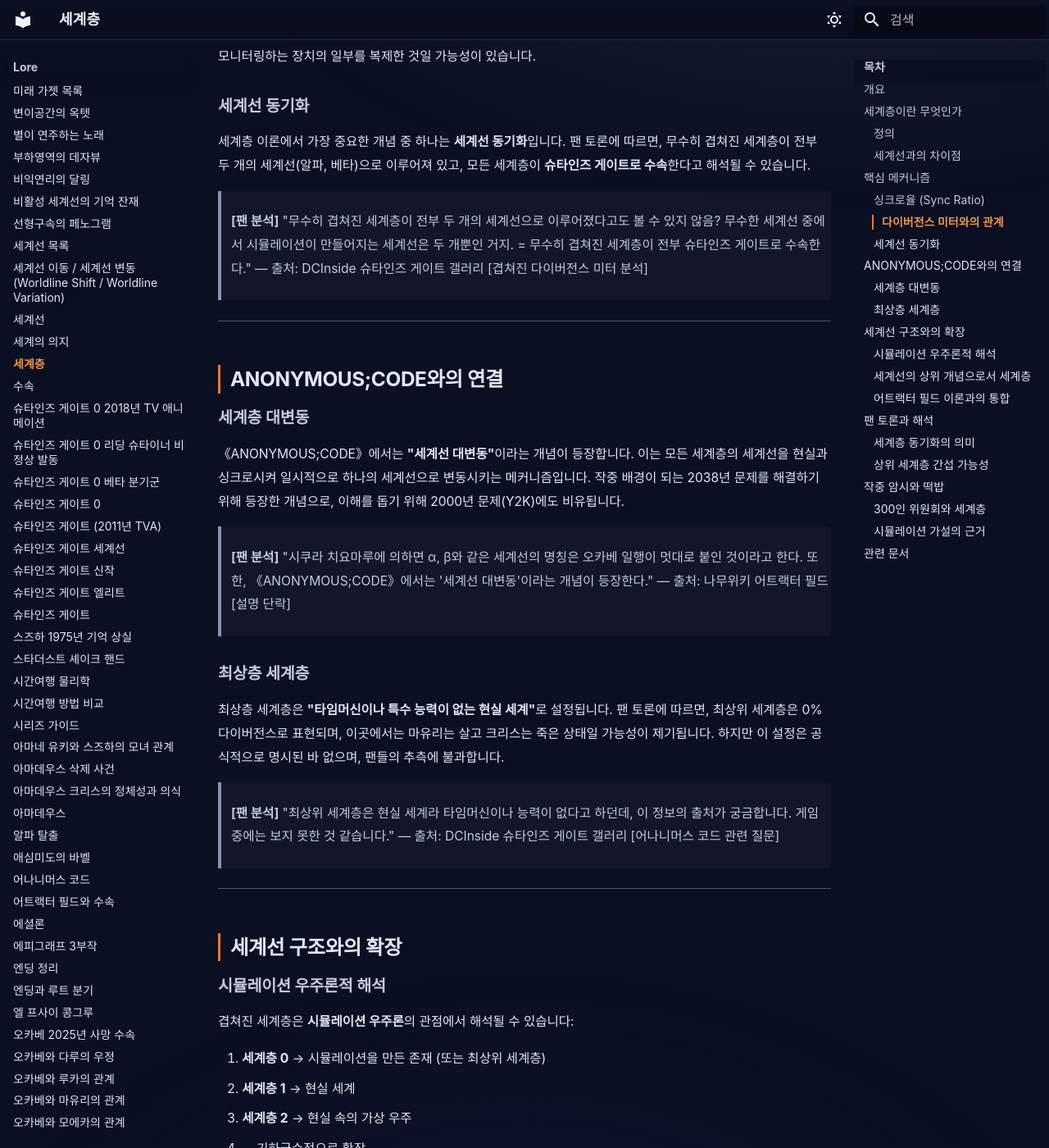
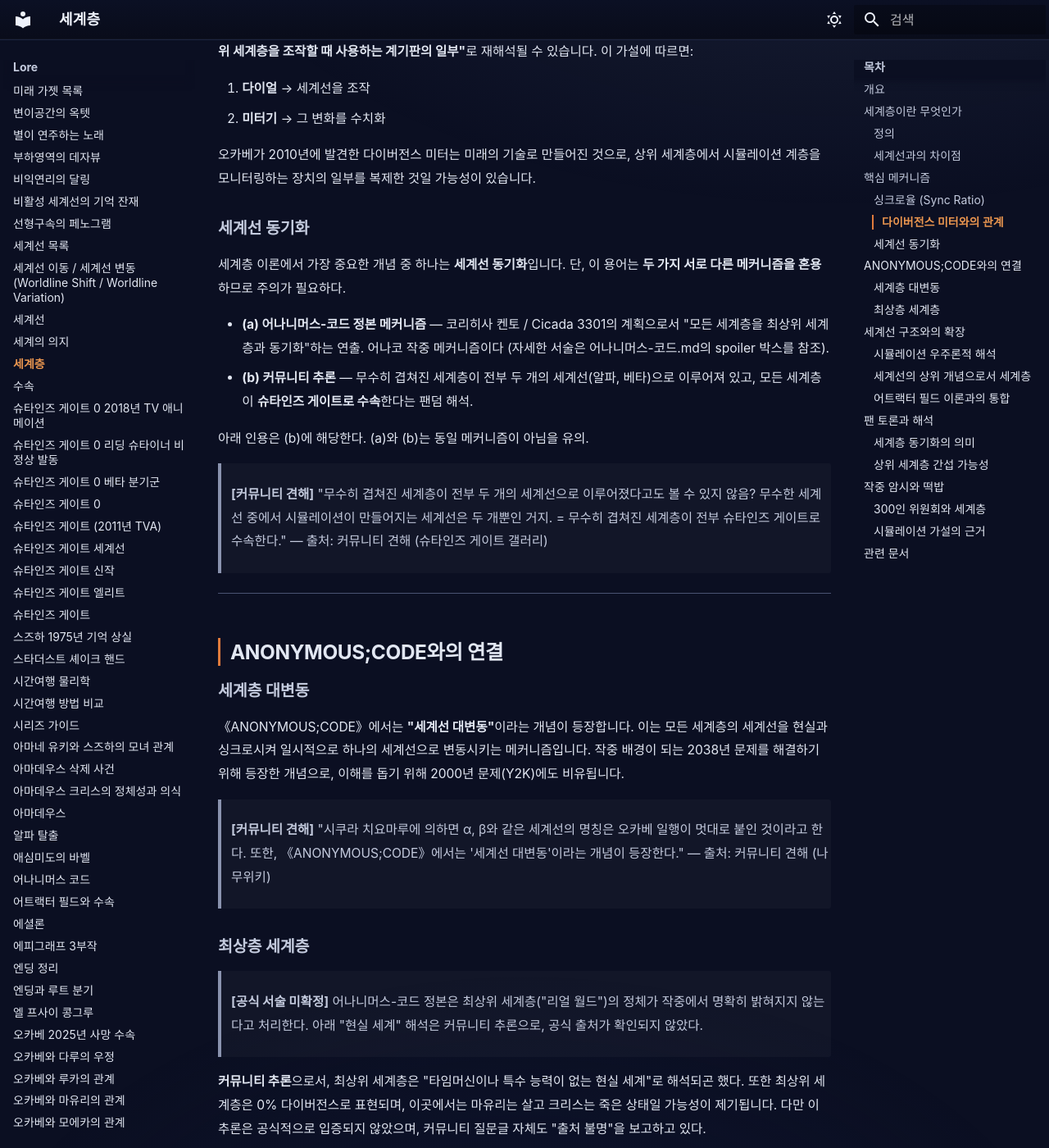
Before and after one commit to sgwiki/sgwiki.github.io, an MkDocs documentation site: the page built from wiki/lore/세계층.md, in a window 1280 px wide and 1400 px high, scrolled down 2151 px. Shown: the whole window at 82% size. Built offline with MkDocs 1.6.1 and Material for MkDocs 9.7.7, drawn with Linux system fonts in a browser that asks for light colours; some web fonts are replaced; some of the changed text lies outside the part shown.

Commit message:
feat(wiki): 세계층 — P10 90ff3276 패치 적용

```diff
--- a/wiki/lore/세계층.md
+++ b/wiki/lore/세계층.md
@@ -14,6 +14,9 @@ description: "세계층은 슈타인즈 게이트 시리즈의 세계관에서
 
 세계층은 슈타인즈 게이트 시리즈의 세계관에서 **세계선보다 상위 개념**으로 등장하는 구조입니다. 2010년 발매된 본편에서는 명시되지 않았던 개념이지만, 후속작인 《ANONYMOUS;CODE》(2022년)에서 공식화되었습니다. 세계층 이론에 따르면, 우리가 보는 세계는 **다층 구조의 시뮬레이션**이며, 다이버전스 수치는 이 상위 세계층과의 일치율(싱크로율)을 나타낸다고 해석됩니다.
 
+> **[공식 인터뷰]** 세계층 개념과 다이버전스 미터 송신원(싱크로율 차이값의 6자리 과거 송신)에 대한 메타 해설은 시쿠라 치요마루의 패미통 인터뷰(2022-07-26)에서 처음 공식적으로 제시되었다. SG 본편 게임 원문에는 세계층이라는 용어가 등장하지 않는다.
+> — 출처: 공식 인터뷰 (시쿠라 치요마루, 패미통 2022-07-26)
+
 이 개념은 《CHAOS;HEAD》나 《ROBOTICS;NOTES》 등 과학 어드벤처 시리즈 전체를 아우르는 메타 구조로 확장되며, 나무위키 등 팬 커뮤니티에서는 **"세계관이 연결되지 않는 작품들이 세계층이 달라서 직접적으로 연결되지 않는 것"**으로 설명하기도 합니다.
 
 ---
@@ -24,8 +27,8 @@ description: "세계층은 슈타인즈 게이트 시리즈의 세계관에서
 
 세계층은 **"세계선보다 더 상위 차원에 있는 우주의 층위"**로 정의될 수 있습니다. 다이버전스 미터가 표시하는 수치는 단순히 세계선 간의 변동률이 아니라, **자신들이 살고 있는 세계층과 최상위 세계층 간의 일치율(싱크로율)**을 나타냅니다.
 
-> **[팬 분석]** "다이버전스 미터에 표시된 숫자가 세계선 변동률과 시뮬레이션 계층의 차이를 나타낸다면, 각 세계선은 평행하지 않고 층구조를 이룬다는 가설이 성립될 수 있다."
-> — 출처: DCInside 슈타인즈 게이트 갤러리 [커뮤니티 토론]
+> **[커뮤니티 견해]** "다이버전스 미터에 표시된 숫자가 세계선 변동률과 시뮬레이션 계층의 차이를 나타낸다면, 각 세계선은 평행하지 않고 층구조를 이룬다는 가설이 성립될 수 있다."
+> — 출처: 커뮤니티 견해 (슈타인즈 게이트 갤러리)
 
 ### 세계선과의 차이점
 
@@ -44,8 +47,8 @@ description: "세계층은 슈타인즈 게이트 시리즈의 세계관에서
 
 《ANONYMOUS;CODE》에서 도입된 **싱크로율**은 하위 세계층이 상위 세계층과 얼마나 일치하는지를 나타내는 백분율 값입니다. 싱크로율의 차이값을 소수점 아래 6개까지 미래에서 과거로 보낼 수 있다는 사실을 알아낸 미래의 오카베 린타로가 다이버전스 미터를 개발했다는 설정이 제기되었습니다.
 
-> **[팬 분석]** "어나니머스 코드 실황에서 치요마루가 밝힌 다이버전스 미터 설정이 실제 지구와 시뮬레이터 지구의 차이를 구분하는 것이라고 하던데, 그렇다면 오카베가 세계선을 넘나드는 것이 다 시뮬레이터 지구를 돌아다닌 것이었나요?"
-> — 출처: DCInside 슈타인즈 게이트 갤러리 [질문 글]
+> **[커뮤니티 견해]** "어나니머스 코드 실황에서 치요마루가 밝힌 다이버전스 미터 설정이 실제 지구와 시뮬레이터 지구의 차이를 구분하는 것이라고 하던데, 그렇다면 오카베가 세계선을 넘나드는 것이 다 시뮬레이터 지구를 돌아다닌 것이었나요?"
+> — 출처: 커뮤니티 견해 (슈타인즈 게이트 갤러리)
 
 ### 다이버전스 미터와의 관계
 
@@ -58,10 +61,15 @@ description: "세계층은 슈타인즈 게이트 시리즈의 세계관에서
 
 ### 세계선 동기화
 
-세계층 이론에서 가장 중요한 개념 중 하나는 **세계선 동기화**입니다. 팬 토론에 따르면, 무수히 겹쳐진 세계층이 전부 두 개의 세계선(알파, 베타)으로 이루어져 있고, 모든 세계층이 **슈타인즈 게이트로 수속**한다고 해석될 수 있습니다.
+세계층 이론에서 가장 중요한 개념 중 하나는 **세계선 동기화**입니다. 단, 이 용어는 **두 가지 서로 다른 메커니즘을 혼용**하므로 주의가 필요하다.
 
-> **[팬 분석]** "무수히 겹쳐진 세계층이 전부 두 개의 세계선으로 이루어졌다고도 볼 수 있지 않음? 무수한 세계선 중에서 시뮬레이션이 만들어지는 세계선은 두 개뿐인 거지. = 무수히 겹쳐진 세계층이 전부 슈타인즈 게이트로 수속한다."
-> — 출처: DCInside 슈타인즈 게이트 갤러리 [겹쳐진 다이버전스 미터 분석]
+- **(a) 어나니머스-코드 정본 메커니즘** — 코리히사 켄토 / Cicada 3301의 계획으로서 "모든 세계층을 최상위 세계층과 동기화"하는 연출. 어나코 작중 메커니즘이다 (자세한 서술은 어나니머스-코드.md의 spoiler 박스를 참조).
+- **(b) 커뮤니티 추론** — 무수히 겹쳐진 세계층이 전부 두 개의 세계선(알파, 베타)으로 이루어져 있고, 모든 세계층이 **슈타인즈 게이트로 수속**한다는 팬덤 해석.
+
+아래 인용은 (b)에 해당한다. (a)와 (b)는 동일 메커니즘이 아님을 유의.
+
+> **[커뮤니티 견해]** "무수히 겹쳐진 세계층이 전부 두 개의 세계선으로 이루어졌다고도 볼 수 있지 않음? 무수한 세계선 중에서 시뮬레이션이 만들어지는 세계선은 두 개뿐인 거지. = 무수히 겹쳐진 세계층이 전부 슈타인즈 게이트로 수속한다."
+> — 출처: 커뮤니티 견해 (슈타인즈 게이트 갤러리)
 
 ---
 
@@ -71,15 +79,17 @@ description: "세계층은 슈타인즈 게이트 시리즈의 세계관에서
 
 《ANONYMOUS;CODE》에서는 **"세계선 대변동"**이라는 개념이 등장합니다. 이는 모든 세계층의 세계선을 현실과 싱크로시켜 일시적으로 하나의 세계선으로 변동시키는 메커니즘입니다. 작중 배경이 되는 2038년 문제를 해결하기 위해 등장한 개념으로, 이해를 돕기 위해 2000년 문제(Y2K)에도 비유됩니다.
 
-> **[팬 분석]** "시쿠라 치요마루에 의하면 α, β와 같은 세계선의 명칭은 오카베 일행이 멋대로 붙인 것이라고 한다. 또한, 《ANONYMOUS;CODE》에서는 '세계선 대변동'이라는 개념이 등장한다."
-> — 출처: 나무위키 어트랙터 필드 [설명 단락]
+> **[커뮤니티 견해]** "시쿠라 치요마루에 의하면 α, β와 같은 세계선의 명칭은 오카베 일행이 멋대로 붙인 것이라고 한다. 또한, 《ANONYMOUS;CODE》에서는 '세계선 대변동'이라는 개념이 등장한다."
+> — 출처: 커뮤니티 견해 (나무위키)
 
 ### 최상층 세계층
 
-최상층 세계층은 **"타임머신이나 특수 능력이 없는 현실 세계"**로 설정됩니다. 팬 토론에 따르면, 최상위 세계층은 0% 다이버전스로 표현되며, 이곳에서는 마유리는 살고 크리스는 죽은 상태일 가능성이 제기됩니다. 하지만 이 설정은 공식적으로 명시된 바 없으며, 팬들의 추측에 불과합니다.
+> **[공식 서술 미확정]** 어나니머스-코드 정본은 최상위 세계층("리얼 월드")의 정체가 작중에서 명확히 밝혀지지 않는다고 처리한다. 아래 "현실 세계" 해석은 커뮤니티 추론으로, 공식 출처가 확인되지 않았다.
 
-> **[팬 분석]** "최상위 세계층은 현실 세계라 타임머신이나 능력이 없다고 하던데, 이 정보의 출처가 궁금합니다. 게임 중에는 보지 못한 것 같습니다."
-> — 출처: DCInside 슈타인즈 게이트 갤러리 [어나니머스 코드 관련 질문]
+**커뮤니티 추론**으로서, 최상위 세계층은 "타임머신이나 특수 능력이 없는 현실 세계"로 해석되곤 했다. 또한 최상위 세계층은 0% 다이버전스로 표현되며, 이곳에서는 마유리는 살고 크리스는 죽은 상태일 가능성이 제기됩니다. 다만 이 추론은 공식적으로 입증되지 않았으며, 커뮤니티 질문글 자체도 "출처 불명"을 보고하고 있다.
+
+> **[커뮤니티 견해]** "최상위 세계층은 현실 세계라 타임머신이나 능력이 없다고 하던데, 이 정보의 출처가 궁금합니다. 게임 중에는 보지 못한 것 같습니다."
+> — 출처: 커뮤니티 견해 (슈타인즈 게이트 갤러리)
 
 ---
 
@@ -100,8 +110,8 @@ description: "세계층은 슈타인즈 게이트 시리즈의 세계관에서
 
 세계층은 오카베가 넘나드는 세계선 전체를 아우르는 상위 개념입니다. 세계선과 평행우주는 단일 우주 내에서 존재하지만, 세계층은 여러 개가 동시에 존재하는 개념입니다. 또한 세계층이 세계선을 포함하는 것이 아니라 **수직으로 교차**할 가능성도 제기됩니다.
 
-> **[팬 분석]** "세계층이 세계선보다 더 큰 개념이라고는 했는데, 세계층이 세계선을 포함하는 거라고는 안 했잖아. 수직으로 교차할 가능성이 있지 않을까? 슈타인즈 게이트는 모든 세계층과 만나는 세계선이지. 그래서 2가지 다이버전스가 공존할 수 있는 거고."
-> — 출처: DCInside 슈타인즈 게이트 갤러리 [세계층 구조 토론]
+> **[커뮤니티 견해]** "세계층이 세계선보다 더 큰 개념이라고는 했는데, 세계층이 세계선을 포함하는 거라고는 안 했잖아. 수직으로 교차할 가능성이 있지 않을까? 슈타인즈 게이트는 모든 세계층과 만나는 세계선이지. 그래서 2가지 다이버전스가 공존할 수 있는 거고."
+> — 출처: 커뮤니티 견해 (슈타인즈 게이트 갤러리)
 
 ### 어트랙터 필드 이론과의 통합
 
@@ -120,8 +130,8 @@ description: "세계층은 슈타인즈 게이트 시리즈의 세계관에서
 
 하지만 첫 번째 해석은 작중 설정과 충돌합니다. 슈타인즈 게이트 세계선은 '타임머신 개발 성공이라는 결과가 나오지 않는 시간이동 기술이 없는 세계선'으로, 알파 세계선(SERN 디스토피아)과는 본질적으로 다르기 때문입니다.
 
-> **[팬 분석]** "세계층 동기화가 알파 세계선으로 동기화된다는 의미라면, 오카베가 힘들게 슈타게 세계선에 진입한 것이 의미 없어지는 것 아닌가요?"
-> — 출처: DCInside 슈타인즈 게이트 갤러리 [질문 글]
+> **[커뮤니티 견해]** "세계층 동기화가 알파 세계선으로 동기화된다는 의미라면, 오카베가 힘들게 슈타게 세계선에 진입한 것이 의미 없어지는 것 아닌가요?"
+> — 출처: 커뮤니티 견해 (슈타인즈 게이트 갤러리)
 
 ### 상위 세계층 간섭 가능성
 
@@ -135,8 +145,8 @@ description: "세계층은 슈타인즈 게이트 시리즈의 세계관에서
 
 300인 위원회는 과학 어드벤처 시리즈 전체에 걸쳐 등장하는 비밀결사로, 세계층이 다른 작품들 간의 메시지를 전달하는 매개체로 해석될 수 있습니다. 카오스 헤드 세나 엔딩에 나왔던 300인 위원회는 다른 세계층에서 메시지를 보낸 것이라는 팬 해석이 존재합니다.
 
-> **[팬 분석]** "카오스 헤드 세나 엔딩에 나왔던 300인 위원회는 다른 세계층에서 메시지를 보낸 것이라고 봐도 좋을까요?"
-> — 출처: DCInside 슈타인즈 게이트 갤러리 [어나니머스 코드 관련 질문]
+> **[커뮤니티 견해]** "카오스 헤드 세나 엔딩에 나왔던 300인 위원회는 다른 세계층에서 메시지를 보낸 것이라고 봐도 좋을까요?"
+> — 출처: 커뮤니티 견해 (슈타인즈 게이트 갤러리)
 
 ### 시뮬레이션 가설의 근거
 
```
